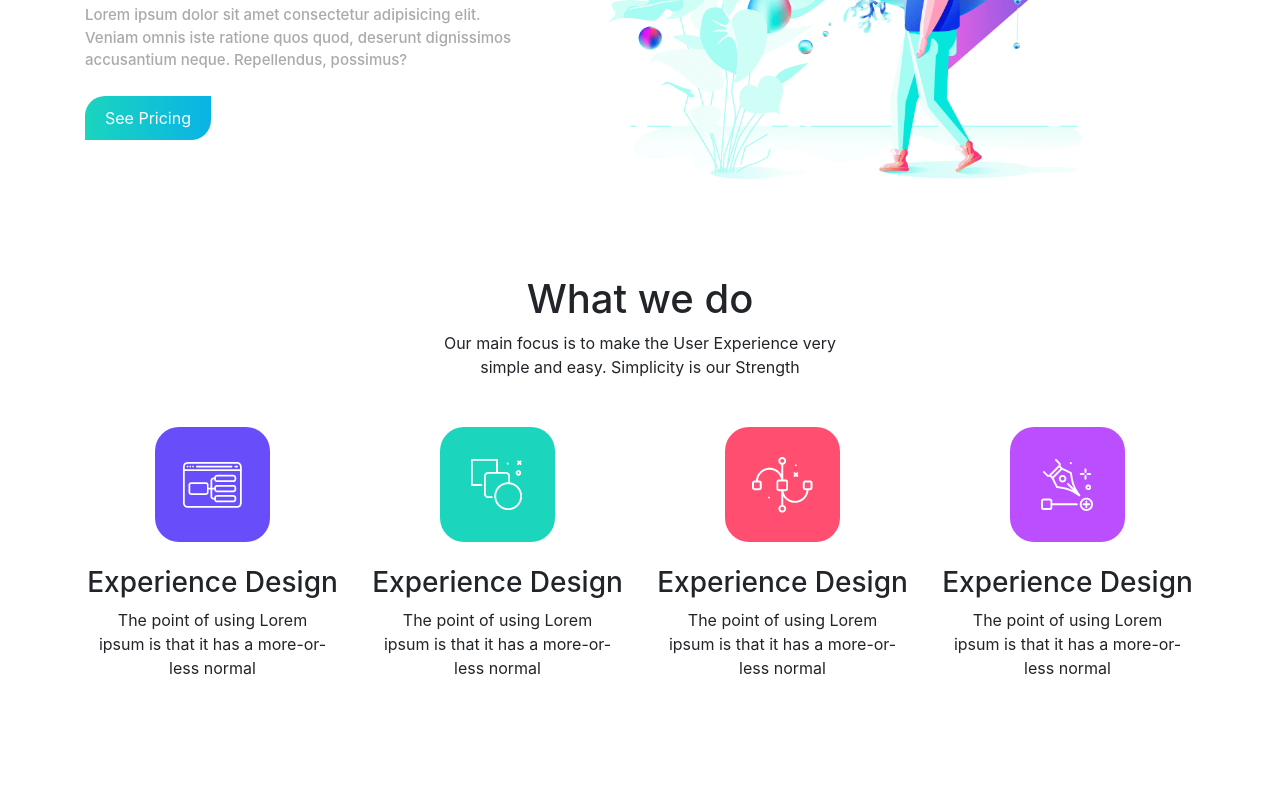
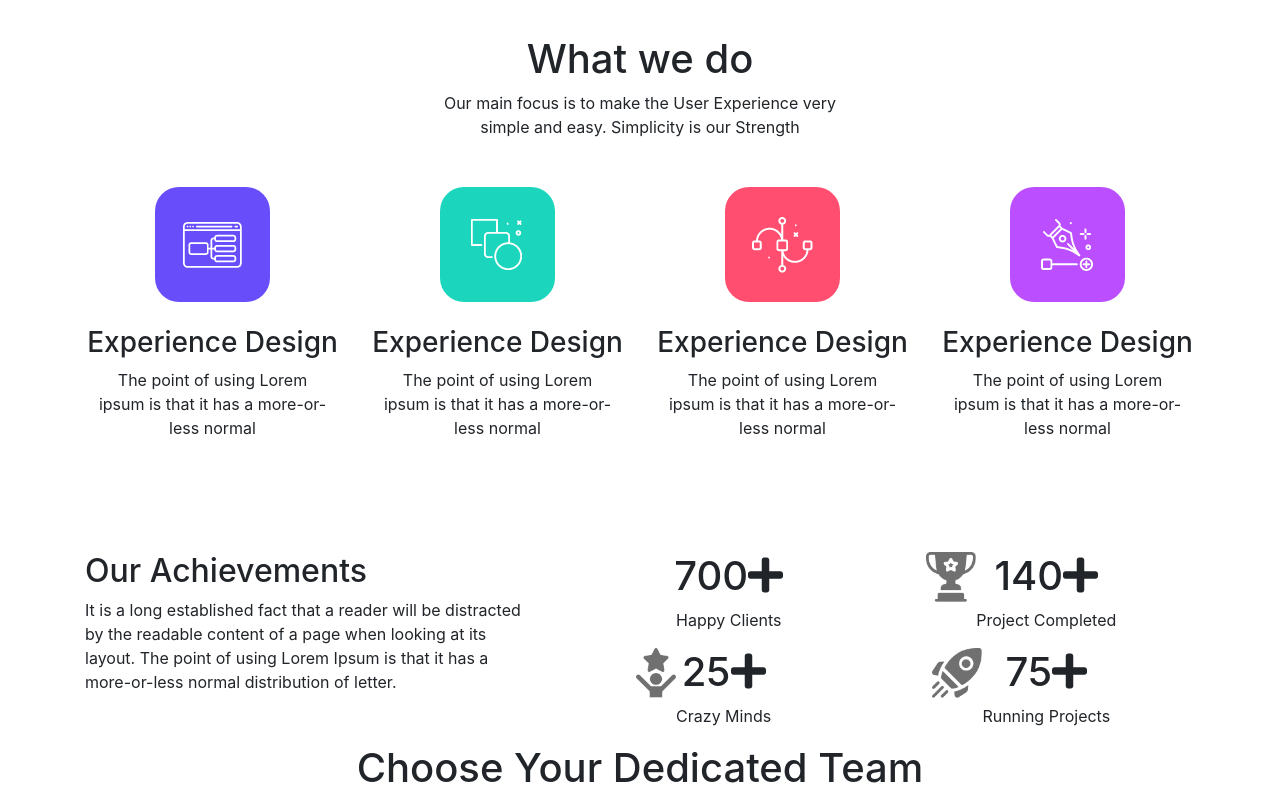
Before and after one commit to mamunur13525/Athena-Design, a React (Create React App) app: page / in a window 1280 px wide. Shown: the part 718-1518 px from the top of the page. Before the commit the page ends 1462 px from the top, so only its background shows below. Built offline with nearby package versions, Linux system fonts and the light colour scheme.

Commit message:
some update

```diff
--- a/src/App.js
+++ b/src/App.js
@@ -1,13 +1,12 @@
 import React from 'react';
 import 'bootstrap/dist/css/bootstrap.min.css';
-import Achievement from './Achievement/Achievement';
 import Home from './components/Home/Home';
 
 
 function App() {
   return (
     <>
-      <Achievement />
+
      <Home></Home>
 
     </>
--- /dev/null
+++ b/src/components/Home/DedicatedTeam/DedicatedTeam.js
@@ -0,0 +1,12 @@
+import React from 'react';
+
+const DedicatedTeam = () => {
+    return (
+        <section className='container'>
+            <h1 className='text-center'>Choose Your Dedicated Team</h1>
+
+        </section>
+    );
+};
+
+export default DedicatedTeam;
--- a/src/components/Home/Home.js
+++ b/src/components/Home/Home.js
@@ -1,4 +1,6 @@
 import React from 'react';
+import Achievement from './Achievement/Achievement';
+import DedicatedTeam from './DedicatedTeam/DedicatedTeam';
 import Main from './Main/Main';
 
 import Navbar from './Navbar/Navbar';
@@ -10,6 +12,9 @@ const Home = () => {
           <Navbar></Navbar>
           <Main></Main>
           <Wedo></Wedo>
+
+          <Achievement />
+          <DedicatedTeam />
         </div>
     );
 };
```
Also changed, not shown: src/components/Home/Achievement/Achievement.js (renamed from src/Achievement/Achievement.js, +4 -4 lines), src/components/Home/Achievement/AchievementCard/AchievementCard.js (renamed from src/Achievement/AchievementCard/AchievementCard.js).
